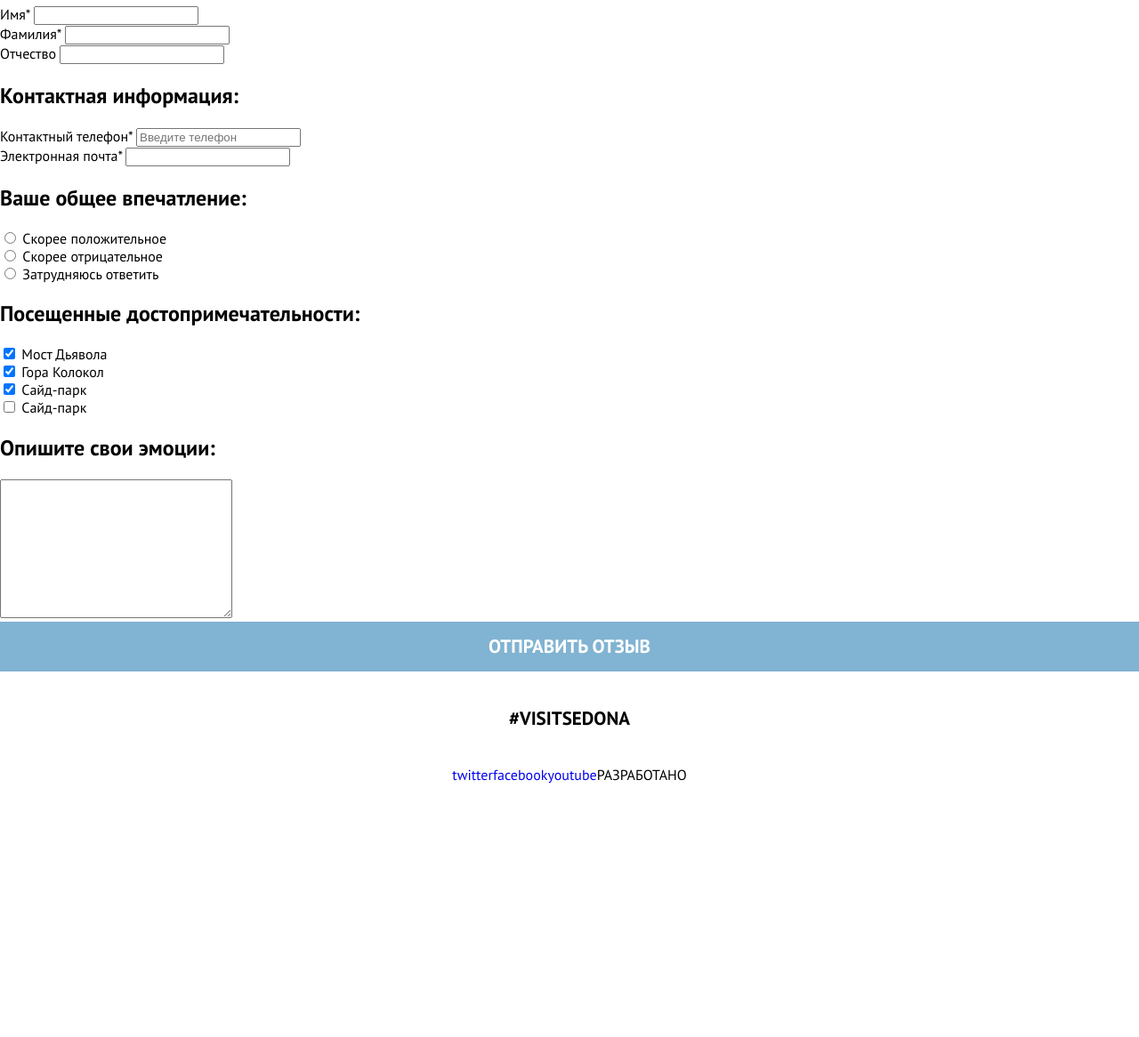
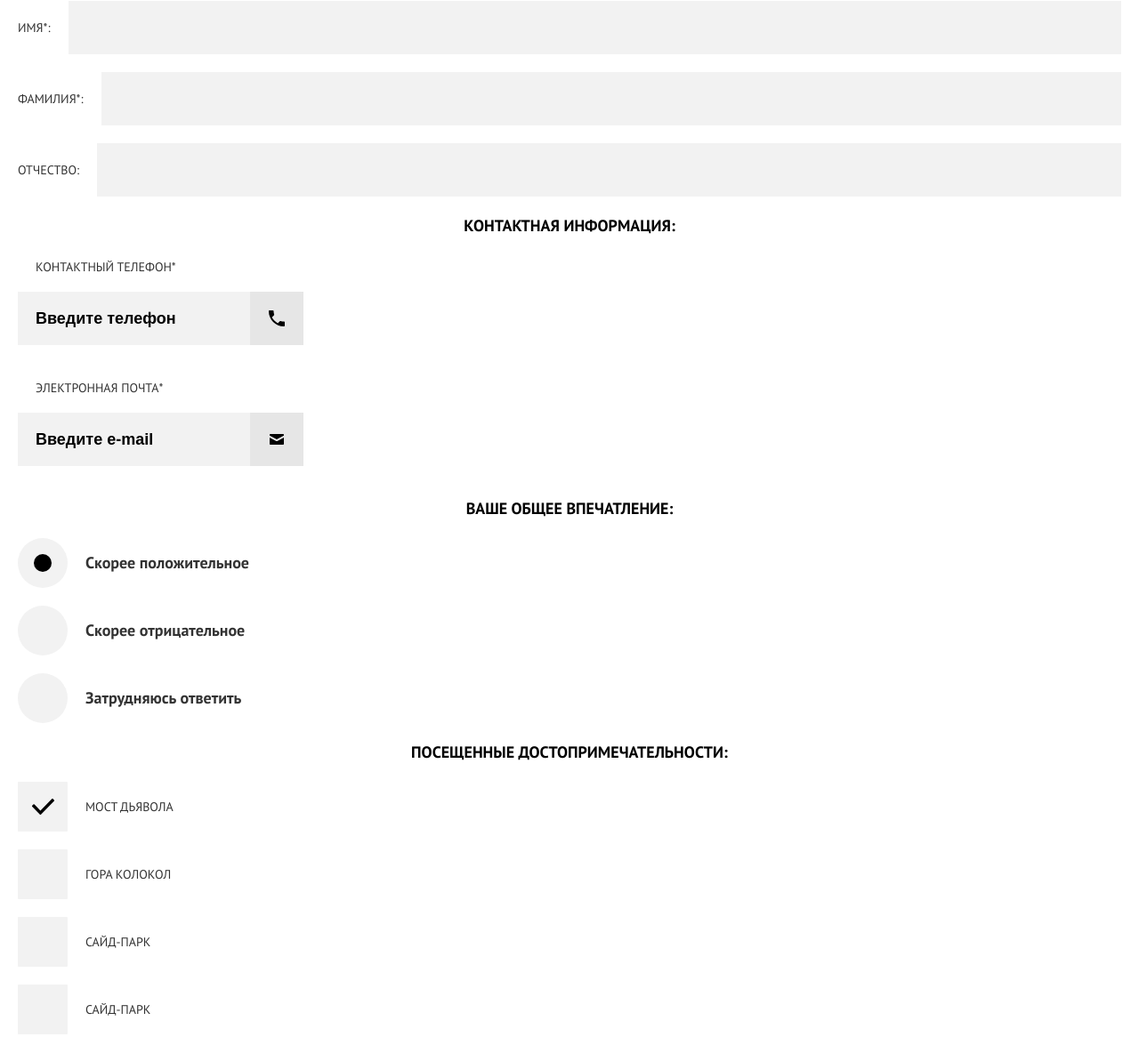
Before and after one commit to livyk/sedona, a website: page source/feedback-form.html in a window 1280 px wide. Shown: the part 565-1731 px from the top of the page at 89% size. Before the commit the page ends 1526 px from the top, so only its background shows below. Drawn offline with nearby package versions, Linux system fonts and the light colour scheme; files that its build step writes are made by us from their sources; files whose address does not match are found by name.

Commit message:
Закончил feedback form

```diff
--- a/source/feedback-form.html
+++ b/source/feedback-form.html
@@ -35,6 +35,7 @@
       <img src="img/text-sedona.svg" alt="Sedona" class="intro__text-sedona">
     </div>
   </header>
+
     <main class="page-main">
       <header class="header section-header">
         <h1 class="section-header__title">Оставить свой отзыв</h1>
@@ -47,46 +48,53 @@
         <section class="feedback-form__section">
           <h2 class="feedback-form__title">Представьтесь:</h2>
           <div class="form-group">
-            <label for="name" class="form-group__label">Имя*</label>
+            <label for="name" class="form-group__label">Имя*:</label>
             <input id="name" type="text" class="form-group__input">
           </div>
           <div class="form-group">
-            <label for="second-name" class="form-group__label">Фамилия*</label>
+            <label for="second-name" class="form-group__label">Фамилия*:</label>
             <input id="second-name" type="text" class="form-group__input">
           </div>
           <div class="form-group">
-            <label for="patronymic" class="form-group__label">Отчество</label>
+            <label for="patronymic" class="form-group__label">Отчество:</label>
             <input id="patronymic" type="text" class="form-group__input">
           </div>
         </section>
 
-        <section class="feedback-form__section feedback-form__block-fluid">
+        <section class="feedback-form__section feedback-form__section--fluid">
           <h2 class="feedback-form__title">Контактная информация:</h2>
-          <div class="form-group">
-            <label for="phone" class="form-group__label form-group__label--top">Контактный телефон*</label>
-            <input id="phone" placeholder="Введите телефон" type="text" class="form-group__input">
-            <i class="form-group__icon form-group__icon--phone"></i>
+          <div class="form-group form-group--column">
+            <label for="phone" class="form-group__label">Контактный телефон*</label>
+            <div class="form-group__input-with-icon">
+              <input id="phone" placeholder="Введите телефон" type="text" class="form-group__input">
+              <i class="form-group__input-icon form-group__input-icon--phone"></i>
+            </div>
           </div>
-          <div class="form-group">
-            <label for="email" class="form-group__label form-group__label--top">Электронная почта*</label>
-            <input id="email" type="email" class="form-group__input">
-            <i class="form-group__icon form-group__icon--mail"></i>
+          <div class="form-group form-group--column">
+            <label for="email" class="form-group__label">Электронная почта*</label>
+            <div class="form-group__input-with-icon">
+              <input id="email" placeholder="Введите e-mail" type="email" class="form-group__input">
+              <i class="form-group__input-icon form-group__input-icon--mail"></i>
+            </div>
           </div>
         </section>
 
         <section class="feedback-form__section">
           <h2 class="feedback-form__title">Ваше общее впечатление:</h2>
           <div class="form-group">
-            <input id="positive" value="1" type="radio" class="form-group__radio">
-            <label for="positive" class="form-group__label">Скорее положительное</label>
+            <input id="positive" name="impression" checked type="radio" class="form-group__radio">
+            <span class="form-group__radio-checkmark"></span>
+            <label for="positive" class="form-group__label form-group__label--bold">Скорее положительное</label>
           </div>
           <div class="form-group">
-            <input id="negative" type="radio" class="form-group__radio">
-            <label for="negative" class="form-group__label">Скорее отрицательное</label>
+            <input id="negative" name="impression" type="radio" class="form-group__radio">
+            <span class="form-group__radio-checkmark"></span>
+            <label for="negative" class="form-group__label form-group__label--bold">Скорее отрицательное</label>
           </div>
           <div class="form-group">
-            <input id="difficult-to-answer" type="radio" class="form-group__radio">
-            <label for="difficult-to-answer" class="form-group__label">Затрудняюсь ответить</label>
+            <input id="difficult-to-answer" name="impression" type="radio" class="form-group__radio">
+            <span class="form-group__radio-checkmark"></span>
+            <label for="difficult-to-answer" class="form-group__label form-group__label--bold">Затрудняюсь ответить</label>
           </div>
         </section>
 
@@ -94,27 +102,30 @@
           <h2 class="feedback-form__title">Посещенные достопримечательности:</h2>
           <div class="form-group">
             <input id="devil-bridge" checked type="checkbox" class="form-group__checkbox">
+            <span class="form-group__checkbox-checkmark"></span>
             <label for="devil-bridge" class="form-group__label">Мост Дьявола</label>
           </div>
           <div class="form-group">
-            <input id="mountain-bell" checked type="checkbox" class="form-group__checkbox">
+
+            <input id="mountain-bell" type="checkbox" class="form-group__checkbox">
+            <span class="form-group__checkbox-checkmark"></span>
             <label for="mountain-bell" class="form-group__label">Гора Колокол</label>
           </div>
           <div class="form-group">
-            <input id="side-park" checked type="checkbox" class="form-group__checkbox">
+            <input id="side-park" type="checkbox" class="form-group__checkbox">
+            <span class="form-group__checkbox-checkmark"></span>
             <label for="side-park" class="form-group__label">Сайд-парк</label>
           </div>
           <div class="form-group">
             <input id="red-rocks" type="checkbox" class="form-group__checkbox">
+            <span class="form-group__checkbox-checkmark"></span>
             <label for="red-rocks" class="form-group__label">Сайд-парк</label>
           </div>
         </section>
         <section class="feedback-form__section">
           <h2 class="feedback-form__title">Опишите свои эмоции:</h2>
           <div class="form-group">
-            <textarea name="emotions" id="emotions" cols="30" rows="10"
-                      placeholder="Опишите подробно все свои восторги">
-            </textarea>
+            <textarea class="form-group__textarea" name="emotions" id="emotions" placeholder="Опишите подробно все свои восторги"></textarea>
           </div>
         </section>
         <button type="submit" class="base-button">Отправить отзыв</button>
@@ -123,11 +134,11 @@
     <footer class="page-footer">
       <a href="#" class="page-footer__hashtag">#visitsedona</a>
       <div class="page-footer__social social">
-        <a href="#">twitter</a>
-        <a href="#">facebook</a>
-        <a href="#">youtube</a>
-        <a href="#" class="page-footer__created-by">Разработано</a>
+        <a class="social__link social__link--twitter" href="#"></a>
+        <a class="social__link social__link--facebook" href="#"></a>
+        <a class="social__link social__link--youtube" href="#"></a>
       </div>
+      <a href="#" class="page-footer__created-by">Разработано <img class="page-footer__created-by-icon" src="/img/htmlacademy.svg" alt="html academy"></a>
     </footer>
   </body>
 </html>
--- a/source/styles/_global.scss
+++ b/source/styles/_global.scss
@@ -16,6 +16,20 @@ body {
   font-family: 'PT Sans', 'Arial', sans-serif;
   //background: url("/img/sedona-index-mobile.jpg") no-repeat 50% 0;
 }
+
+.visually-hidden {
+  position: absolute;
+
+  width: 1px;
+  height: 1px;
+  margin: -1px;
+  border: 0;
+  padding: 0;
+
+  clip: rect(0 0 0 0);
+  overflow: hidden;
+}
+
 //
 //main, header {
 //  visibility: hidden;
--- a/source/styles/_normalize.scss
+++ b/source/styles/_normalize.scss
@@ -19,6 +19,17 @@ a {
   font-family: 'PT Sans', 'Arial', sans-serif;
 }
 
+input, textarea {
+  border: none;
+  outline: none;
+  padding: 0;
+  margin: 0;
+}
+
+label {
+  margin: 0;
+}
+
 body, html {
   margin: 0;
   padding: 0;
--- a/source/styles/_variables.scss
+++ b/source/styles/_variables.scss
@@ -2,3 +2,5 @@
 $mobile-menu-background-color: #81b3d2;
 $secondary-text-color: #333333;
 $advantage-secondary-background: #eeeeee;
+$input-background-color: #f2f2f2;
+$input-icon-background-color: #e6e6e6;
--- /dev/null
+++ b/source/styles/blocks/_feedback-form.scss
@@ -0,0 +1,14 @@
+.feedback-form {
+  padding: 0 20px;
+}
+.feedback-form__section {
+  padding: 0;
+}
+
+.feedback-form__title {
+  font-size: 18px;
+  font-weight: bold;
+  line-height: 26px;
+  text-align: center;
+  text-transform: uppercase;
+}
--- /dev/null
+++ b/source/styles/blocks/_form-group.scss
@@ -0,0 +1,162 @@
+@import "../variables";
+
+.form-group {
+  display: flex;
+  align-items: center;
+  margin: 20px 0;
+}
+
+
+.form-group--column {
+  flex-direction: column;
+  align-items: start;
+  & .form-group__label {
+    padding-left: 20px;
+  }
+  & .form-group__input {
+    margin-left: 0;
+  }
+}
+
+
+.form-group__label {
+  font-size: 14px;
+  line-height: 26px;
+  text-transform: uppercase;
+  color: $secondary-text-color
+}
+
+.form-group__label--bold {
+  font-weight: bold;
+  text-transform: none;
+  font-size: 18px;
+  line-height: 26px;
+}
+
+.form-group__input {
+  display: block;
+  margin-left: 20px;
+  padding-left: 20px;
+  width: 100%;
+  box-sizing: border-box;
+  line-height: 60px;
+  font-size: 18px;
+  font-weight: bold;
+  background-color: $input-background-color;
+  &::placeholder {
+    color: black;
+  }
+}
+
+.form-group__input-with-icon {
+  margin: 15px 0;
+  display: flex;
+}
+
+.form-group__input-icon {
+  position: relative;
+  width: 60px;
+  flex: 1 1 auto;
+  flex-shrink: 0;
+  background-color: $input-icon-background-color;
+  background-size: 18px 18px;
+}
+
+.form-group__input-icon--phone {
+  background: $input-icon-background-color url("/img/icon-phone.svg") no-repeat center center;
+}
+
+.form-group__input-icon--mail {
+  background: $input-icon-background-color url("/img/icon-mail.svg") no-repeat center center;
+}
+
+.form-group__radio-checkmark {
+  margin-right: 20px;
+  width: 56px;
+  height: 56px;
+  position: relative;
+  &:before {
+    content: '';
+    display: block;
+    width: 100%;
+    height: 100%;
+    margin-right: 20px;
+    border-radius: 50%;
+    background-color: $input-background-color;
+  }
+  &:after {
+    content: '';
+    display: none;
+    position: absolute;
+    width: 20px;
+    height: 20px;
+    background-color: black;
+    border-radius: 50%;
+    left: 50%;
+    top: 50%;
+    transform: translate(-50%,-50%);
+  }
+}
+
+.form-group__radio {
+  position: absolute;
+  width: 56px;
+  height: 56px;
+  opacity: 0;
+  z-index: 10;
+  &:checked {
+    & + .form-group__radio-checkmark:after {
+      display: block;
+    }
+  }
+}
+
+.form-group__checkbox-checkmark {
+  margin-right: 20px;
+  width: 56px;
+  height: 56px;
+  position: relative;
+
+  &:before {
+    content: '';
+    display: block;
+    width: 100%;
+    height: 100%;
+    margin-right: 20px;
+    border-radius: 2%;
+    background-color: $input-background-color;
+  }
+}
+
+.form-group__checkbox {
+  position: absolute;
+  width: 56px;
+  height: 56px;
+  opacity: 0;
+  z-index: 10;
+
+  &:checked + .form-group__checkbox-checkmark:before {
+    background: $input-background-color url("/img/icon-tick.svg") no-repeat center center;
+    background-size: 25px 18px;
+  }
+}
+
+.form-group__textarea {
+  width: 100%;
+  min-height: 160px;
+  display: block;
+  padding: 17px;
+  box-sizing: border-box;
+  outline: none;
+  border: solid $input-background-color 5px;;
+  background-color: $input-background-color;
+  &, &::placeholder {
+    font-size: 18px;
+    line-height: 26px;
+    font-weight: bold;
+    color: black;
+  }
+  &:focus {
+    background-color: white;
+  }
+}
--- a/source/styles/style.scss
+++ b/source/styles/style.scss
@@ -11,3 +11,5 @@
 @import "blocks/to-hotel";
 @import "blocks/page-footer";
 @import "blocks/social";
+@import "blocks/feedback-form";
+@import "blocks/form-group";
```
